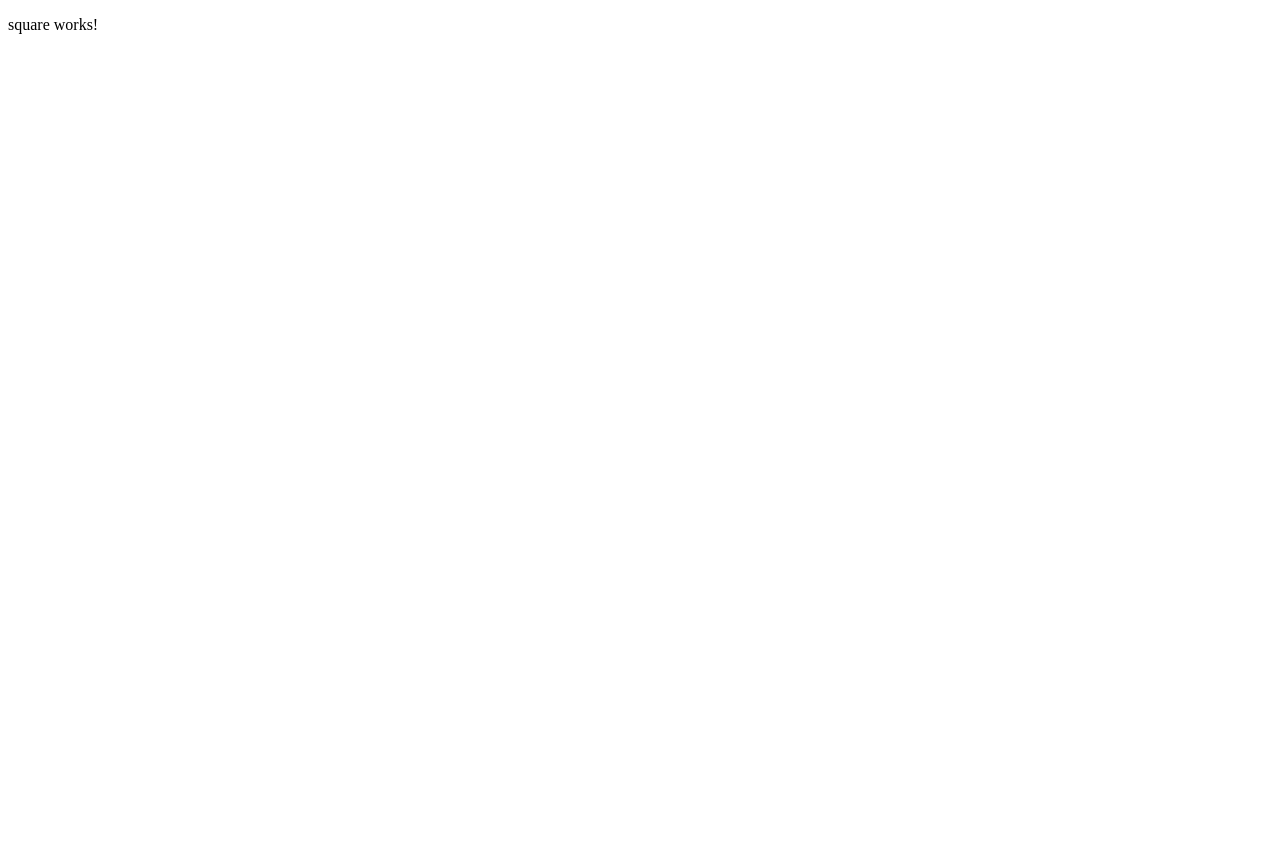
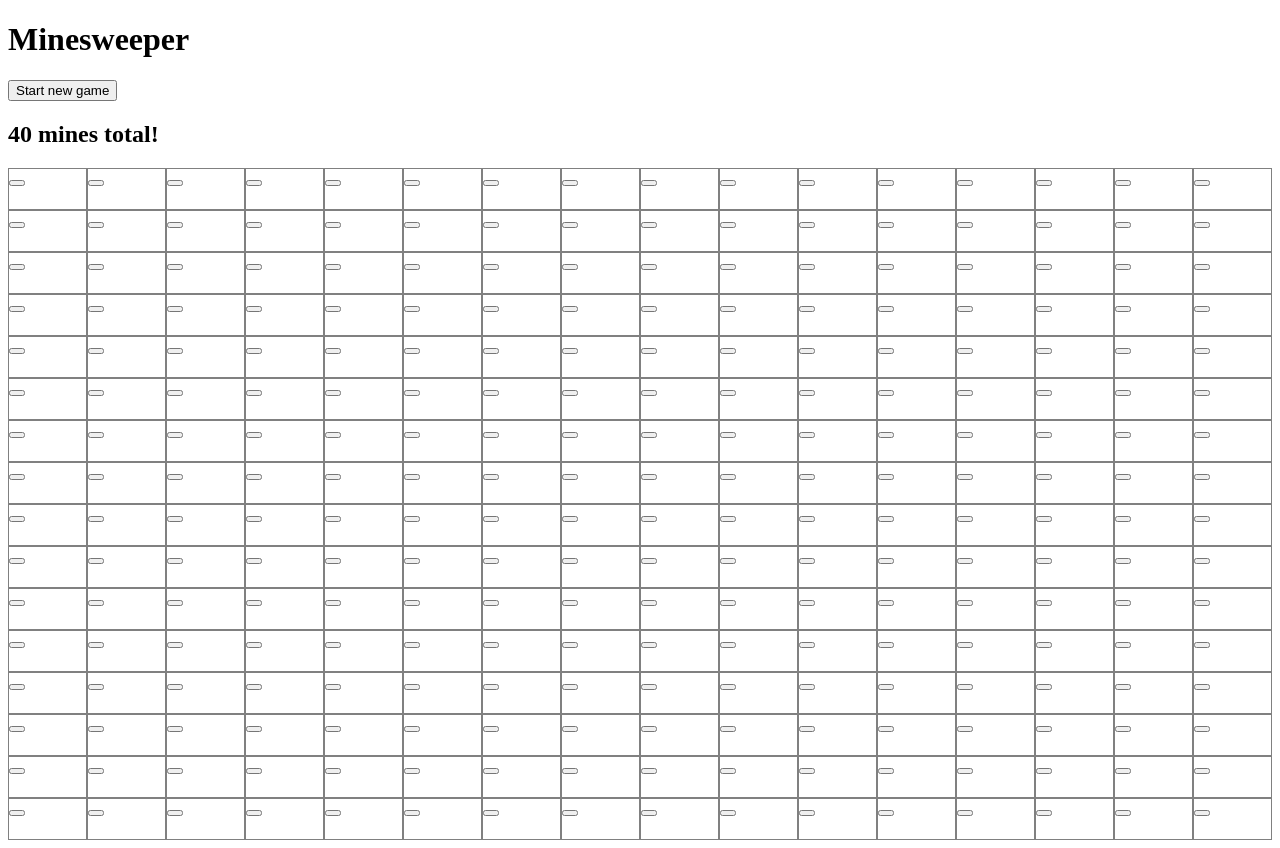
Before and after one commit to vishvak-ravi/minesweeper, an Angular app: page / in a window 1280 px wide. Before the commit the page ends 800 px from the top, so only its background shows below. Built offline with nearby package versions, Linux system fonts and the light colour scheme.

Commit message:
Minesweeper is now operational!

```diff
--- a/src/app/app.component.html
+++ b/src/app/app.component.html
@@ -1,2 +1,2 @@
-<app-square></app-square>
+<app-board></app-board>
 <router-outlet></router-outlet>
--- a/src/app/app.module.ts
+++ b/src/app/app.module.ts
@@ -4,11 +4,13 @@ import { BrowserModule } from '@angular/platform-browser';
 import { AppRoutingModule } from './app-routing.module';
 import { AppComponent } from './app.component';
 import { SquareComponent } from './square/square.component';
+import { BoardComponent } from './board/board.component';
 
 @NgModule({
   declarations: [
     AppComponent,
-    SquareComponent
+    SquareComponent,
+    BoardComponent
   ],
   imports: [
     BrowserModule,
--- /dev/null
+++ b/src/app/board/board.component.html
@@ -0,0 +1,17 @@
+<h1>Minesweeper</h1>
+<button (click)="newGame()">Start new game</button>
+
+<h2 *ngIf="!win">
+    40 mines total!
+</h2>
+<h2 *ngIf="win != null">
+    You {{ win ? "won!" : "lost!"}}
+</h2>
+
+<main>
+    <app-square
+        *ngFor = "let val of squares; let i = index;"
+        [value]="val"
+        (click) = "makeMove(i)">
+    </app-square>
+</main>
--- /dev/null
+++ b/src/app/board/board.component.scss
@@ -0,0 +1,9 @@
+main {
+    display: grid;
+    grid-template-columns: repeat(16, 1fr);
+    gap: 0; // Optional: gap between cells
+}
+app-square {
+    border: 1px gray solid;
+    height: 40px;
+}
--- /dev/null
+++ b/src/app/board/board.component.ts
@@ -0,0 +1,75 @@
+import { Component, OnInit } from '@angular/core';
+
+@Component({
+  selector: 'app-board',
+  templateUrl: './board.component.html',
+  styleUrls: ['./board.component.scss']
+})
+export class BoardComponent {
+  truth!: any[];
+  squares!: any[];
+  win!: boolean;
+  mines = 40;
+  length = 16
+  width = 16
+
+  constructor() {}
+
+  ngOnInit() {
+    this.newGame();
+  }
+  newGame() {
+    this.truth = Array((this.length * this.width) - this.mines).fill(null);
+    for (let i = 0; i < this.mines; i++) {
+      let randomIndex = Math.floor(Math.random() * this.truth.length + 1);
+      this.truth.splice(randomIndex, 0, 'X');
+    }
+    for (let i = 0; i < this.truth.length; i++) {
+      if (this.truth[i] == null) this.countNeighbors(i);
+    }
+    this.squares = Array(this.length * this.width).fill(null);
+  }
+  countNeighbors(index: number) {
+    const x = index % this.width;
+    const y = Math.floor(index / this.width);
+    let count = 0;
+
+    // Offsets to check neighbors
+    const offsets = [
+      [-1, -1], [-1, 0], [-1, 1],
+      [ 0, -1],          [ 0, 1],
+      [ 1, -1], [ 1, 0], [ 1, 1]
+    ];
+
+    for (const [dx, dy] of offsets) {
+      const newX = x + dx;
+      const newY = y + dy;
+
+      if (newX >= 0 && newX < this.width && newY >= 0 && newY < this.length) {
+        const neighborIndex = newY * this.width + newX;
+        if (this.truth[neighborIndex] === 'X') {
+          count++;
+        }
+      }
+    }
+
+    this.truth[index] = count.toString();
+  }
+
+  makeMove(idx: number) {
+    if (!this.squares[idx]) {
+      this.squares.splice(idx, 1, this.truth[idx]);
+    }
+    this.checkWinorLoss(idx);
+  }
+  checkWinorLoss(idx: number) {
+    if (this.squares[idx] == 'X') this.win = false;
+    for (let i = 0; i < (this.length * this.width); i++) {
+      if (this.truth[i] != 'X' && this.squares[i] == null) return;
+    }
+    return this.win = true;
+  }
+
+
+
+}
--- a/src/app/square/square.component.ts
+++ b/src/app/square/square.component.ts
@@ -1,15 +1,13 @@
-import { Component } from '@angular/core';
+import { Component, Input } from '@angular/core';
 
 @Component({
   selector: 'app-square',
   template: `
-    <p>
-      square works!
-    </p>
+    <button >{{ value }}</button>
   `,
   styles: [
   ]
 })
 export class SquareComponent {
-
+  @Input() value!: 'X' | '1' | '2' | '3' | '4' | '5' | '6' | '7' | '8';
 }
```
Also changed, not shown: 1 other file (tests, documents, lock files or other folders).
